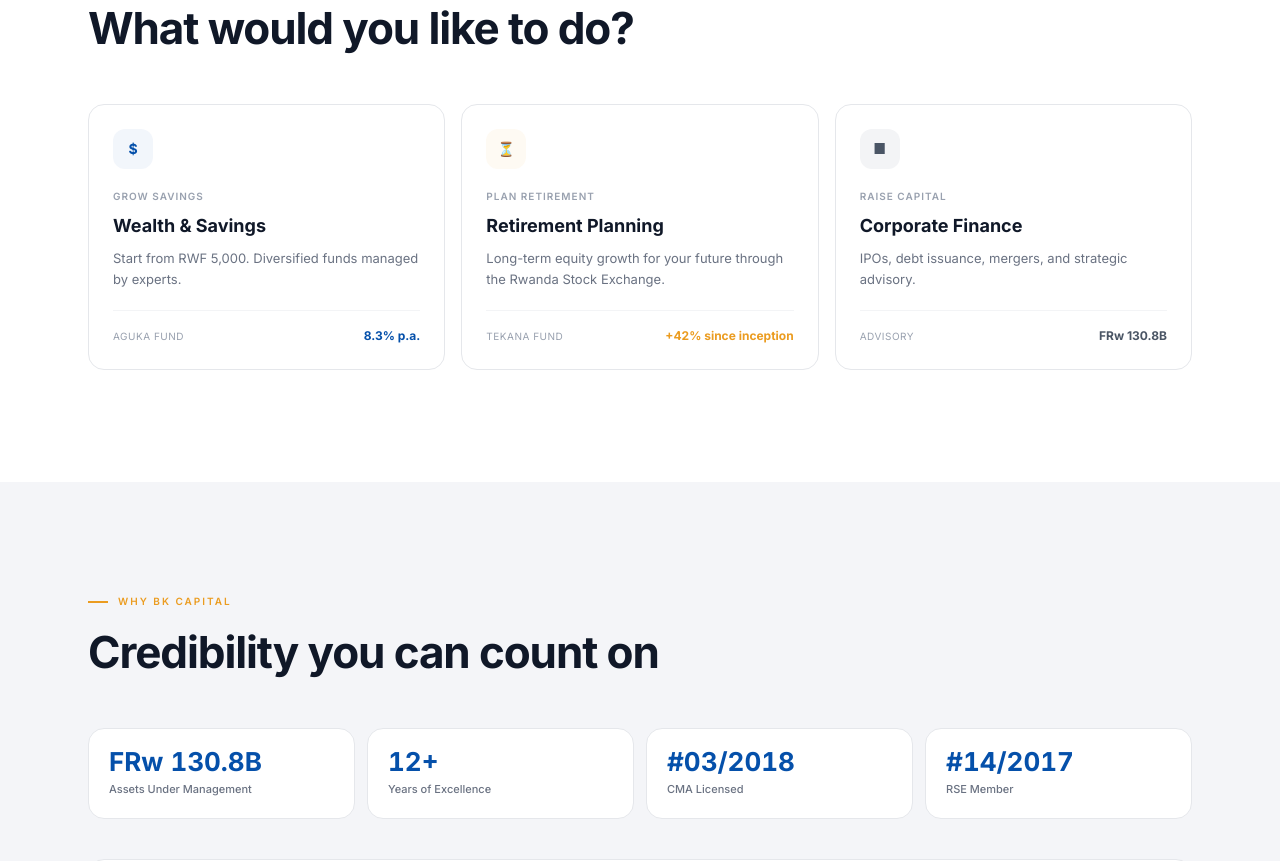
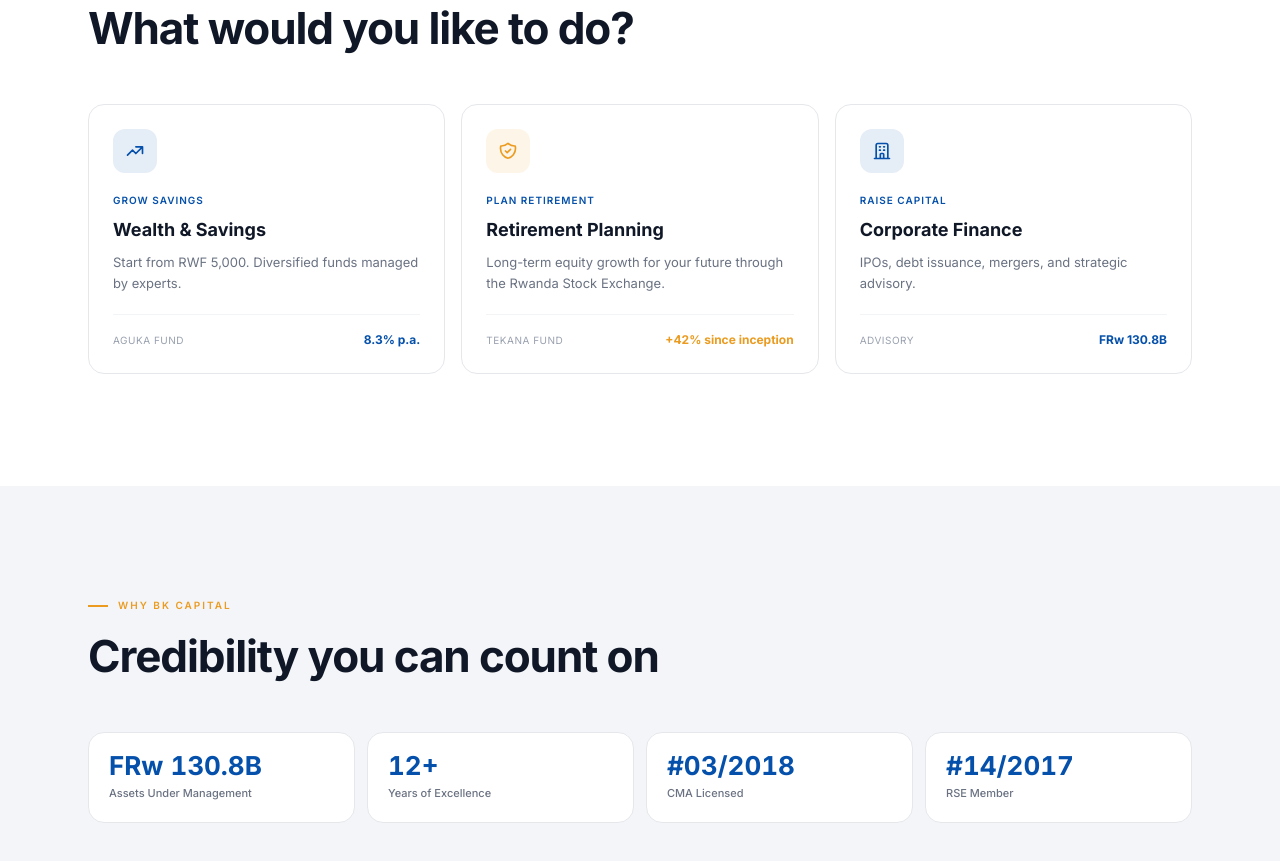
Before and after one commit to Rudasingwa-kevin/bk-capital-redesign-concept, a Next.js app: page / in a window 1280 px wide. Shown: the part 2060-2921 px from the top of the page. Built offline with nearby package versions, Linux system fonts and the light colour scheme.

Commit message:
feat: add Pathways component to display investor service cards

```diff
--- a/src/components/home/Pathways.tsx
+++ b/src/components/home/Pathways.tsx
@@ -3,16 +3,43 @@
 import Link from "next/link";
 
 const items = [
-  { icon: "$", color: "blue", label: "Grow savings", title: "Wealth & Savings", desc: "Start from RWF 5,000. Diversified funds managed by experts.", fund: "AGUKA Fund", metric: "8.3% p.a.", href: "/funds#aguka" },
-  { icon: "\u23F3", color: "gold", label: "Plan retirement", title: "Retirement Planning", desc: "Long-term equity growth for your future through the Rwanda Stock Exchange.", fund: "TEKANA Fund", metric: "+42% since inception", href: "/funds#tekana" },
-  { icon: "\u25A0", color: "gray", label: "Raise capital", title: "Corporate Finance", desc: "IPOs, debt issuance, mergers, and strategic advisory.", fund: "Advisory", metric: "FRw 130.8B", href: "/services#corporate" },
+  { icon: "trending-up", color: "blue", label: "Grow savings", title: "Wealth & Savings", desc: "Start from RWF 5,000. Diversified funds managed by experts.", fund: "AGUKA Fund", metric: "8.3% p.a.", href: "/funds#aguka" },
+  { icon: "shield", color: "gold", label: "Plan retirement", title: "Retirement Planning", desc: "Long-term equity growth for your future through the Rwanda Stock Exchange.", fund: "TEKANA Fund", metric: "+42% since inception", href: "/funds#tekana" },
+  { icon: "building", color: "blue", label: "Raise capital", title: "Corporate Finance", desc: "IPOs, debt issuance, mergers, and strategic advisory.", fund: "Advisory", metric: "FRw 130.8B", href: "/services#corporate" },
 ];
 
-const colors = {
-  blue: "bg-blue/5 text-blue",
-  gold: "bg-gold/5 text-gold",
-  gray: "bg-gray-100 text-gray-600",
+const iconBg = {
+  blue: "bg-blue/10",
+  gold: "bg-gold/10",
 };
+
+function CardIcon({ icon, color }: { icon: string; color: string }) {
+  const cls = `w-11 h-11 rounded-xl flex items-center justify-center mb-5 ${iconBg[color as keyof typeof iconBg] || iconBg.blue}`;
+  const stroke = color === "gold" ? "text-gold" : "text-blue";
+  if (icon === "trending-up")
+    return (
+      <div className={cls}>
+        <svg className={`w-5 h-5 ${stroke}`} fill="none" viewBox="0 0 24 24" stroke="currentColor" strokeWidth={2}>
+          <path strokeLinecap="round" strokeLinejoin="round" d="M13 7h8m0 0v8m0-8l-8 8-4-4-6 6" />
+        </svg>
+      </div>
+    );
+  if (icon === "shield")
+    return (
+      <div className={cls}>
+        <svg className={`w-5 h-5 ${stroke}`} fill="none" viewBox="0 0 24 24" stroke="currentColor" strokeWidth={2}>
+          <path strokeLinecap="round" strokeLinejoin="round" d="M9 12l2 2 4-4m5.618-4.016A11.955 11.955 0 0112 2.944a11.955 11.955 0 01-8.618 3.04A12.02 12.02 0 003 9c0 5.591 3.824 10.29 9 11.622 5.176-1.332 9-6.03 9-11.622 0-1.042-.133-2.052-.382-3.016z" />
+        </svg>
+      </div>
+    );
+  return (
+    <div className={cls}>
+      <svg className={`w-5 h-5 ${stroke}`} fill="none" viewBox="0 0 24 24" stroke="currentColor" strokeWidth={2}>
+        <path strokeLinecap="round" strokeLinejoin="round" d="M19 21V5a2 2 0 00-2-2H7a2 2 0 00-2 2v16m14 0h2m-2 0h-5m-9 0H3m2 0h5M9 7h1m-1 4h1m4-4h1m-1 4h1m-5 10v-5a1 1 0 011-1h2a1 1 0 011 1v5m-4 0h4" />
+      </svg>
+    </div>
+  );
+}
 
 export default function Pathways() {
   return (
@@ -30,10 +57,8 @@
           {items.map((p, i) => (
             <motion.div key={i} initial={{ opacity: 0, y: 16 }} whileInView={{ opacity: 1, y: 0 }} viewport={{ once: true, margin: "-40px" }} transition={{ duration: 0.4, delay: i * 0.08 }}>
               <Link href={p.href} className="block bg-white border border-gray-200 rounded-2xl p-6 h-full hover:shadow-lg hover:border-gray-300 transition-all group">
-                <div className={`inline-flex items-center justify-center w-10 h-10 rounded-xl mb-5 ${colors[p.color as keyof typeof colors]}`}>
-                  <span className="text-sm font-bold">{p.icon}</span>
-                </div>
-                <div className="text-[10px] font-semibold uppercase tracking-widest text-gray-400 mb-2">{p.label}</div>
+                <CardIcon icon={p.icon} color={p.color} />
+                <div className="text-[10px] font-semibold uppercase tracking-widest text-blue mb-2">{p.label}</div>
                 <h3 className="text-lg font-bold text-gray-900 mb-2">{p.title}</h3>
                 <p className="text-[13px] text-gray-500 leading-relaxed mb-5">{p.desc}</p>
                 <div className="flex items-center justify-between pt-4 border-t border-gray-100">
```
